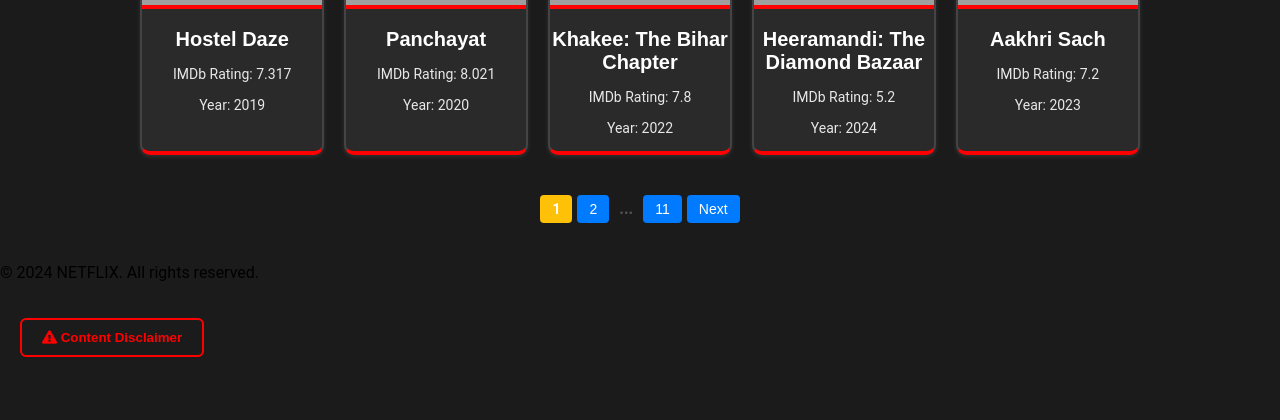
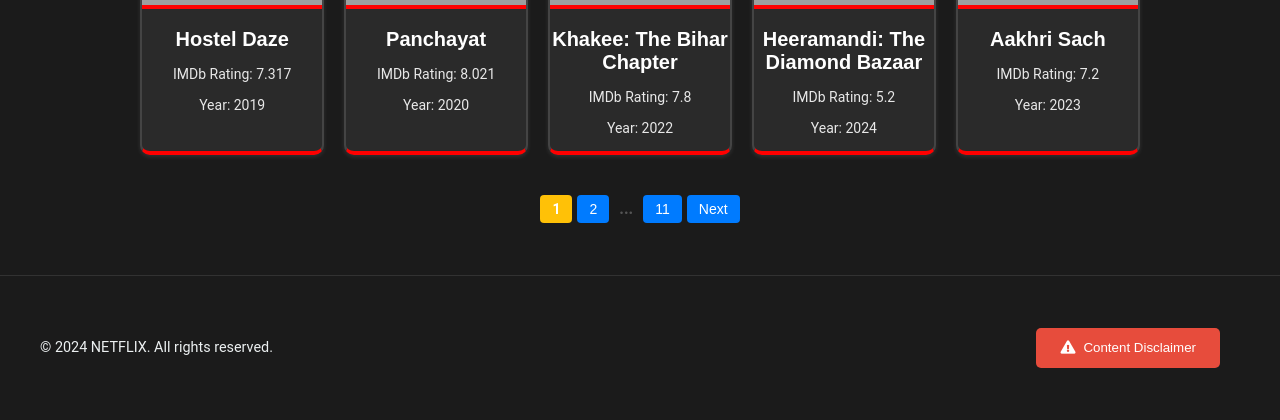
Before and after one commit to jaixmario/NetflixV1, a Flask app: page / in a window 1280 px wide. Shown: the part 1226-1646 px from the top of the page. Before the commit the page ends 1583 px from the top, so only its background shows below. Run offline with Flask 3, Linux system fonts and the light colour scheme; data comes from the database, SQL or seed files in the repository; some libraries are stand-ins or nearby versions; grey boxes are pictures that could not be loaded.

Commit message:
css added 👀

```diff
--- a/static/styles.css
+++ b/static/styles.css
@@ -797,3 +797,58 @@
 #successModal .submit-button:hover {
     background-color: var(--modal-button-hover);
 }
+
+/* Add divider line */
+
+/* Update existing footer CSS */
+.simple-footer {
+  background: #1B1B1B; /* Your specified color */
+  border-top: 1px solid rgba(255, 255, 255, 0.1); /* Subtle divider */
+  padding: 1rem 1rem; /* Reduced padding */
+  margin-top: 2rem; /* Space above footer */
+}
+
+.footer-content {
+  max-width: 1200px;
+  margin: 0 auto;
+  display: flex;
+  justify-content: space-between;
+  align-items: center;
+  gap: 1rem;
+  padding: 1rem 0; /* Internal spacing */
+}
+
+/* Keep other existing styles */
+
+.copyright {
+  color: #ecf0f1;
+  margin: 0;
+  font-size: 0.9rem;
+}
+
+.warning-button {
+  background: #e74c3c;
+  color: white;
+  border: none;
+  padding: 0.8rem 1.5rem;
+  border-radius: 5px;
+  cursor: pointer;
+  transition: all 0.3s ease;
+  display: flex;
+  align-items: center;
+  gap: 0.5rem;
+  font-weight: 500;
+}
+
+.warning-button:hover {
+  background: #c0392b;
+  transform: translateY(-2px);
+  box-shadow: 0 2px 8px rgba(0, 0, 0, 0.2);
+}
+
+@media (max-width: 768px) {
+  .footer-content {
+    flex-direction: column;
+    text-align: center;
+  }
+}
```
